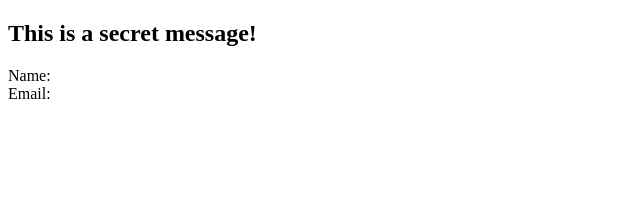
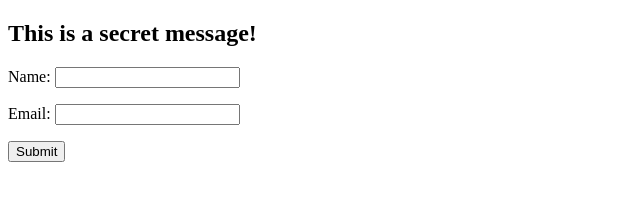
Before and after one commit to fullstack-decal-fa22/hw1-jennylee6217, a plain HTML site: page secret.html in a window 1280 px wide. Shown: the whole page, without its empty margins (0-640 px from the left). Drawn offline with Linux system fonts and the light colour scheme.

Commit message:
editted on github instead

```diff
--- a/secret.html
+++ b/secret.html
@@ -5,14 +5,14 @@
     </head>
     <body>
         <h2>This is a secret message!</h2>
-        <???>
-            <???>Name:</???>
-            <??? type="???" id="name">
-            <br>
-            <???>Email:</???>
-            <??? type="???" id="email">
-            <br>
-            <??? type="???">
-        </???>
+        <form>
+            <p>Name:
+                <input type="text" id="name">
+            </p>
+            <p>Email:
+                <input type="text" id="email">
+            </p>
+            <input type="Submit">
+        </form>
     </body>
 </html>
```
